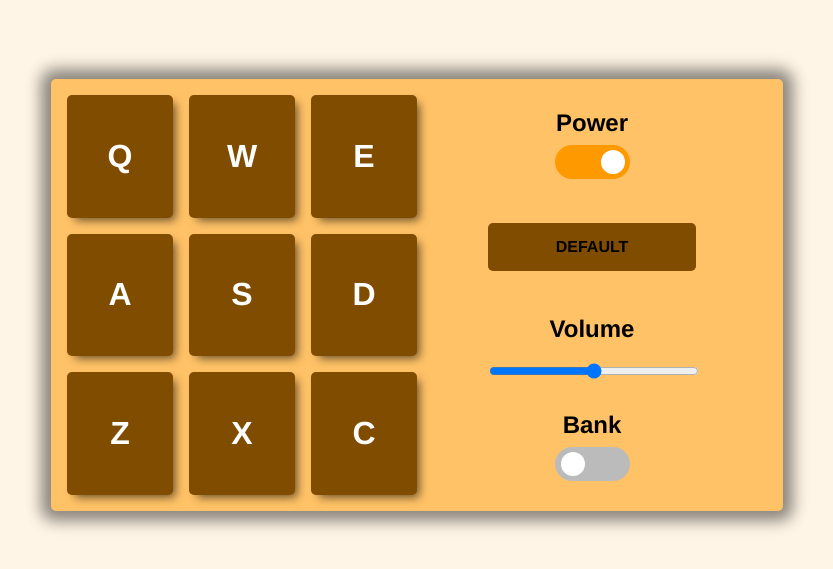
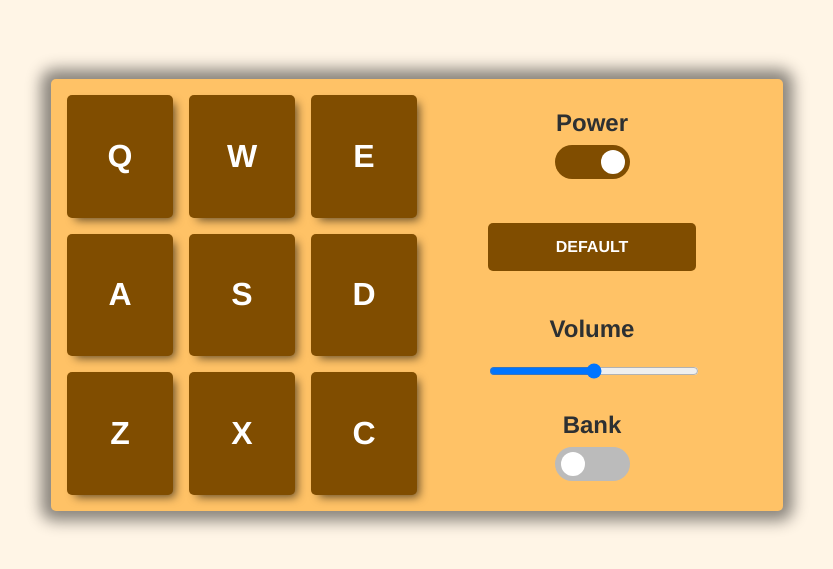
Before and after one commit to yPerrot/React-Redux_Drum_Machine, a React (Create React App) app: page / in a window 1280 px wide. Shown: the part 105-674 px from the top of the page, without its empty margins (223-1056 px from the left). Built offline with nearby package versions, Linux system fonts and the light colour scheme.

Commit message:
Homogenize style

```diff
--- a/src/style/App.css
+++ b/src/style/App.css
@@ -11,6 +11,7 @@
 
 body {
   background-color: #fff5e6;
+  color: #2D3032;
 }
 
 .App {
@@ -122,7 +123,7 @@ h2 {
   height: 3rem;
   background-color: #804d00;
   border-radius: 5px;
-
+  color: white;
   display: flex;
   align-items: center;
   justify-content: center;
--- a/src/style/Switch.css
+++ b/src/style/Switch.css
@@ -42,7 +42,7 @@
     content: "";
     text-transform: uppercase;
     padding-left: 10px;
-    background-color: #f90;
+    background-color: #804d00;
     color: #fff;
 }
 .toggle-switch-disabled {
```
